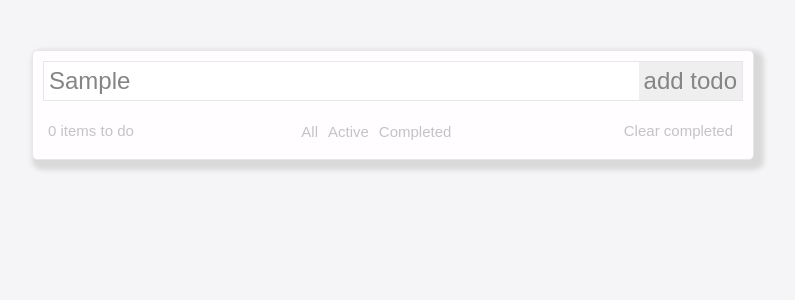
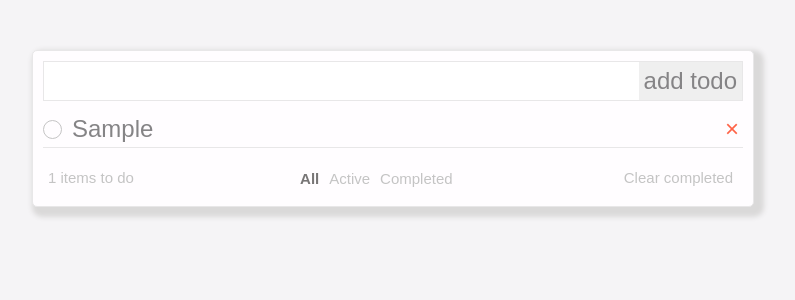
Before and after one commit to OldWhaler/todo-ts, a React (Create React App) app: page / in a window 1280 px wide. Both pictures are taken after typing "Sample" into the empty fields and a click on the button "add todo". Shown: the top 300 px of the page, without its empty margins (247-1042 px from the left). Built offline with nearby package versions, Linux system fonts and the light colour scheme.

Commit message:
feat: add todolist display, add logic for all

```diff
--- a/public/index.html
+++ b/public/index.html
@@ -7,8 +7,6 @@
   <meta name="viewport" content="width=device-width, initial-scale=1" />
   <meta name="theme-color" content="#000000" />
   <meta name="description" content="Web site created using create-react-app" />
-  <link rel="apple-touch-icon" href="%PUBLIC_URL%/logo192.png" />
-  <link rel="manifest" href="%PUBLIC_URL%/manifest.json" />
 
   <title>ToDo</title>
 </head>
--- a/src/App.tsx
+++ b/src/App.tsx
@@ -1,14 +1,71 @@
+import { useState } from 'react';
+
 import { InputField } from './components/InputField/InputField';
+import { TodoList } from './components/TodoList/TodoList';
 import { Footer } from './components/Footer/Footer';
 
+import { TodoItemInterface, ButtonClassInterface, SortTypesInterface } from './types';
 import './App.scss';
 
 function App() {
+  const [todoList, setTodoList] = useState<TodoItemInterface[]>(() => []);
+
+  const [buttonClass, setButtonClass] = useState<ButtonClassInterface>(
+    {
+      all: true,
+      active: false,
+      completed: false
+    }
+  );
+
+  function sortTodo(type: string) {
+    const sortTypes: SortTypesInterface = {
+      all: () => {
+        setTodoList(prev => {
+          return prev.map(todo => {
+            todo.visability = true;
+            return todo
+          })
+        })
+      },
+      active: () => {
+        setTodoList(prev => {
+          return prev.map(todo => {
+            todo.visability = !todo.complited
+            return todo
+          })
+        })
+      },
+      completed: () => {
+        setTodoList(prev => {
+          return prev.map(todo => {
+            todo.visability = todo.complited
+            return todo
+          })
+        })
+      }
+    }
+    sortTypes[type]()
+  }
 
   return (
     <div className="App">
-      <InputField />
-      <Footer />
+      <InputField
+        buttonClass={buttonClass}
+        sortTodo={sortTodo}
+        setTodoList={setTodoList} />
+      <TodoList
+        buttonClass={buttonClass}
+        todoList={todoList}
+        setTodoList={setTodoList}
+        sortTodo={sortTodo}
+      />
+      <Footer
+        sortTodo={sortTodo}
+        buttonClass={buttonClass}
+        setButtonClass={setButtonClass}
+        todoList={todoList}
+        setTodoList={setTodoList} />
     </div>
   );
 }
--- a/src/components/Footer/Footer.scss
+++ b/src/components/Footer/Footer.scss
@@ -4,8 +4,6 @@
   align-items: center;
 
   padding: 4px 5px;
-  margin-top: 10px;
-
 
   &__text {
     font-size: 15px;
@@ -30,5 +28,11 @@
       color: #787676;
       transition-duration: 0.1s;
     }
+
+    &.button-active {
+      color: #787676;
+      font-weight: 600;
+      transition-duration: 0.1s;
+    }
   }
 }
--- a/src/components/Footer/Footer.tsx
+++ b/src/components/Footer/Footer.tsx
@@ -1,23 +1,70 @@
+import { FooterProps } from '../../types'
+
 import './Footer.scss'
 
-function Footer(): JSX.Element {
+function Footer({
+  setTodoList,
+  setButtonClass,
+  sortTodo,
+  todoList,
+  buttonClass }: FooterProps) {
+
+  const deleteComplitedTodo = () => {
+    setTodoList(prev => prev.filter(todo => !todo.complited))
+  }
+
+  const addActiveClass = (name: string) => {
+    setButtonClass({
+      all: false,
+      active: false,
+      completed: false,
+      [name]: true
+    })
+  }
+
   return (
     <div className="footer">
-      <span className="footer__text">0 items to do</span>
+      <span
+        className="footer__text">
+        {todoList.filter(todo => !todo.complited).length} items to do</span>
 
       <ul className="footer__button-list">
         <li>
-          <button className="footer__button">All</button>
+          <button
+            name="all"
+            className={`footer__button ${buttonClass["all"] ? "button-active" : ''} `}
+            onClick={(e) => {
+              sortTodo("all")
+              addActiveClass(e.currentTarget.name)
+            }}>
+            All</button>
         </li>
         <li>
-          <button className="footer__button">Active</button>
+          <button
+            name="active"
+            className={`footer__button ${buttonClass["active"] ? "button-active" : ''} `}
+            onClick={(e) => {
+              sortTodo("active")
+              addActiveClass(e.currentTarget.name)
+            }}>
+            Active</button>
         </li>
         <li>
-          <button className="footer__button">Completed</button>
+          <button
+            name="completed"
+            className={`footer__button ${buttonClass["completed"] ? "button-active" : ''} `}
+            onClick={(e) => {
+              sortTodo("completed")
+              addActiveClass(e.currentTarget.name)
+            }}>
+            Completed</button>
         </li>
       </ul>
 
-      <button className="footer__button">Clear completed</button>
+      <button
+        className="footer__button"
+        onClick={deleteComplitedTodo}>
+        Clear completed</button>
     </div >
   )
 }
--- a/src/components/InputField/InputField.tsx
+++ b/src/components/InputField/InputField.tsx
@@ -1,10 +1,59 @@
-import './InputField.scss'
+import React, { useState, useRef } from 'react';
 
-function InputField(): JSX.Element {
+import { InputFieldProps } from '../../types';
+
+import './InputField.scss';
+
+function InputField({
+  setTodoList,
+  sortTodo,
+  buttonClass }: InputFieldProps) {
+
+  const [inputValue, setInputValue] = useState('');
+  const refInput = useRef<HTMLInputElement>(null);
+
+  const addTodo = (): void => {
+    if (refInput && refInput.current) {
+      const newTodoText = refInput.current.value.trim();
+
+      if (newTodoText.length) {
+        setTodoList((prev) => {
+          return [...prev, {
+            text: newTodoText,
+            todoId: new Date().toISOString(),
+            complited: false,
+            visability: true
+          }]
+        })
+      }
+      setInputValue('')
+
+      let type: string = "all";
+      for (let [key, val] of Object.entries(buttonClass)) {
+        if (val) type = key
+      }
+      sortTodo(type)
+    }
+  };
+
+
   return (
     <label className='new-todo'>
-      <input className="new-todo__input" type="text" />
-      <button className="new-todo__button">add todo</button>
+
+      <input
+        className="new-todo__input"
+        type="text"
+        ref={refInput}
+        onChange={e => setInputValue(e.target.value)}
+        onKeyDown={e => e.key === 'Enter' ? addTodo() : null}
+        value={inputValue}
+      />
+
+      <button
+        className="new-todo__button"
+        onClick={addTodo}>
+        add todo</button>
+
     </label>
   )
 }
--- /dev/null
+++ b/src/components/TodoItem/TodoItem.scss
@@ -0,0 +1,64 @@
+.todo-item {
+  border-bottom: 1px solid #e8e7e8;
+  list-style: none;
+  padding: 4px;
+
+  position: relative;
+
+  display: flex;
+  justify-content: space-between;
+  column-gap: 10px;
+
+  &__fake-checkbox {
+    position: absolute;
+    left: 0;
+    top: 9px;
+    z-index: 1;
+
+    height: 17px;
+    width: 17px;
+    border: 1px solid #c4c4c4;
+    border-radius: 50%;
+    cursor: pointer;
+  }
+
+  &__fake-checkbox-mark {
+    height: 17px;
+    width: 17px;
+
+    position: absolute;
+    z-index: 0;
+    top: -2px;
+    left: 2px;
+
+    color: #c4c4c4;
+    cursor: default
+  }
+
+  &__checkbox {
+    position: relative;
+    left: -9999px;
+    width: 15px;
+    height: 15px;
+
+    cursor: pointer;
+
+    &:checked+span {
+      color: #c4c4c4;
+      text-decoration: line-through;
+      transition-duration: 0.4s;
+    }
+  }
+
+  &__text {
+    max-width: 100%;
+    flex-grow: 1;
+  }
+
+  &__button {
+    border: none;
+    background-color: transparent;
+    color: #ff6347;
+    cursor: pointer;
+  }
+}
--- /dev/null
+++ b/src/components/TodoItem/TodoItem.tsx
@@ -0,0 +1,84 @@
+import React, { useRef } from 'react';
+import { TodoItemProps } from '../../types'
+
+import './TodoItem.scss'
+
+const TodoItem = ({
+  setTodoList,
+  sortTodo,
+  todoData,
+  buttonClass }: TodoItemProps) => {
+
+  const refCheckbox = useRef<HTMLInputElement>(null);
+
+  const { text, todoId, complited, visability } = todoData;
+
+  const toggleComplited = (id: string) => {
+    setTodoList(prev => {
+      return prev.map(todo => {
+        if (todo.todoId !== id) return todo;
+        return {
+          ...todo,
+          complited: !complited
+        }
+      })
+    })
+  };
+
+  const deleteTodo = () => {
+    setTodoList(prev => prev.filter(todo => todo.todoId !== todoId))
+  };
+
+  const checkboxHandler = (id: string): void => {
+    toggleComplited(id)
+
+    let type: string = "all";
+    for (let [key, val] of Object.entries(buttonClass)) {
+      if (val) type = key
+    }
+    sortTodo(type)
+  };
+
+  const labelKeydownHandler = (e: React.KeyboardEvent) => {
+    if (e.code === 'Space') {
+      if (refCheckbox && refCheckbox.current) {
+        toggleComplited(refCheckbox.current.id)
+      }
+    }
+  };
+
+  return (
+    <>
+      {visability && <li className='todo-item' >
+
+        <label
+          tabIndex={0}
+          htmlFor={todoId}
+          className="todo-item__fake-checkbox"
+          onKeyDown={e => labelKeydownHandler(e)}>
+        </label>
+        {complited && <div className="todo-item__fake-checkbox-mark">✓</div>}
+
+        <input
+          tabIndex={-1}
+          id={todoId}
+          className="todo-item__checkbox"
+          type="checkbox"
+          checked={complited}
+          onChange={() => checkboxHandler(todoId)}
+          ref={refCheckbox}
+        />
+
+        <span className='todo-item__text'>{text}</span>
+
+        <button
+          className='todo-item__button'
+          onClick={deleteTodo}
+          onKeyDown={e => e.code === 'Space' ? deleteTodo() : null}
+        >&times;</button>
+      </li>}
+    </>
+  )
+}
+
+export { TodoItem }
--- /dev/null
+++ b/src/components/TodoList/TodoList.scss
@@ -0,0 +1,7 @@
+.todo-list {
+  display: flex;
+  flex-direction: column;
+  row-gap: 10px;
+
+  margin: 10px 0;
+}
--- /dev/null
+++ b/src/components/TodoList/TodoList.tsx
@@ -0,0 +1,25 @@
+import { TodoItem } from '../TodoItem/TodoItem'
+
+import { TodoListProps } from '../../types'
+import './TodoList.scss'
+
+function TodoList({
+  setTodoList,
+  sortTodo,
+  todoList,
+  buttonClass }: TodoListProps) {
+  return (
+    <ul className='todo-list'>
+      {todoList.map(elem =>
+        <TodoItem
+          buttonClass={buttonClass}
+          sortTodo={sortTodo}
+          setTodoList={setTodoList}
+          key={elem.todoId}
+          todoData={elem}
+        />)}
+    </ul>
+  )
+}
+
+export { TodoList }
--- /dev/null
+++ b/src/types/index.ts
@@ -0,0 +1,54 @@
+interface TodoItemInterface {
+  text: string
+  todoId: string
+  complited: boolean
+  visability: boolean
+}
+
+interface ButtonClassInterface {
+  all: boolean,
+  active: boolean,
+  completed: boolean
+}
+
+interface SortTypesInterface {
+  [key: string]: () => any
+}
+
+interface TodoListProps {
+  buttonClass: ButtonClassInterface
+  sortTodo: (type: string) => void
+  todoList: TodoItemInterface[]
+  setTodoList: React.Dispatch<React.SetStateAction<TodoItemInterface[]>>
+}
+
+interface TodoItemProps {
+  buttonClass: ButtonClassInterface
+  sortTodo: (type: string) => void
+  todoData: TodoItemInterface
+  setTodoList: React.Dispatch<React.SetStateAction<TodoItemInterface[]>>
+}
+
+interface FooterProps {
+  sortTodo: (type: string) => void
+  buttonClass: ButtonClassInterface
+  setButtonClass: React.Dispatch<React.SetStateAction<ButtonClassInterface>>
+  todoList: TodoItemInterface[]
+  setTodoList: React.Dispatch<React.SetStateAction<TodoItemInterface[]>>
+}
+
+interface InputFieldProps {
+  buttonClass: ButtonClassInterface
+  sortTodo: (type: string) => void
+  setTodoList: React.Dispatch<React.SetStateAction<TodoItemInterface[]>>
+}
+
+export type {
+  TodoItemInterface,
+  TodoListProps,
+  TodoItemProps,
+  InputFieldProps,
+  FooterProps,
+  ButtonClassInterface,
+  SortTypesInterface
+}
```
Also changed, not shown: public/manifest.json (deleted).
